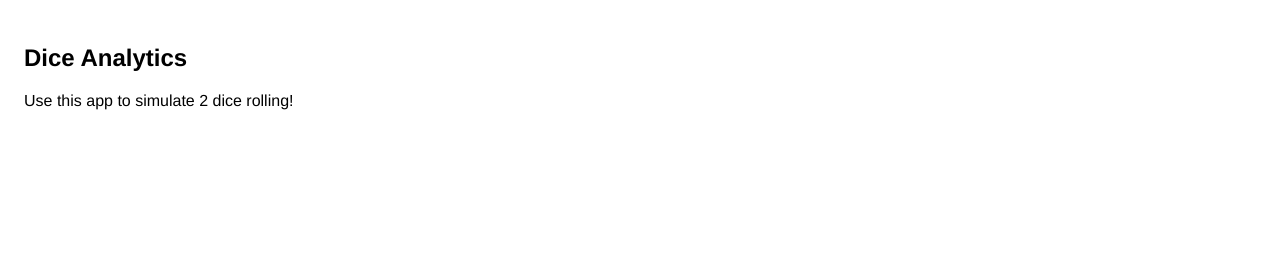
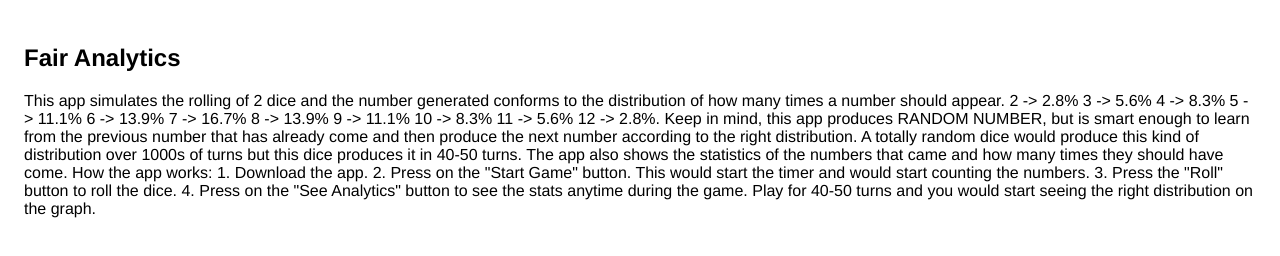
Before and after one commit to Gishaan28/Dice-Analytics, a plain HTML site: page index.html in a window 1280 px wide. Drawn offline with Linux system fonts and the light colour scheme.

Commit message:
Update index.html
Add Description

```diff
--- a/index.html
+++ b/index.html
@@ -7,7 +7,30 @@
       <style> body { font-family: 'Helvetica Neue', Helvetica, Arial, sans-serif; padding:1em; } </style>
     </head>
     <body>
-    <h2>Dice Analytics</h2> <p>
-                    Use this app to simulate 2 dice rolling!
+    <h2>Fair Analytics</h2> <p>
+This app simulates the rolling of 2 dice and the number generated conforms to the distribution of how many times a number should appear.
+
+2 -> 2.8%
+3 -> 5.6%
+4 -> 8.3%
+5 -> 11.1%
+6 -> 13.9%
+7 -> 16.7%
+8 -> 13.9%
+9 -> 11.1%
+10 -> 8.3%
+11 -> 5.6%
+12 -> 2.8%.
+
+Keep in mind, this app produces RANDOM NUMBER, but is smart enough to learn from the previous number that has already come and then produce the next number according to the right distribution. A totally random dice would produce this kind of distribution over 1000s of turns but this dice produces it in 40-50 turns. The app also shows the statistics of the numbers that came and how many times they should have come.
+
+How the app works:
+1. Download the app.
+2. Press on the "Start Game" button. This would start the timer and would start counting the numbers.
+3. Press the "Roll" button to roll the dice.
+4. Press on the "See Analytics" button to see the stats anytime during the game.
+
+Play for 40-50 turns and you would start seeing the right distribution on the graph.
+
     </body>
     </html>
```
